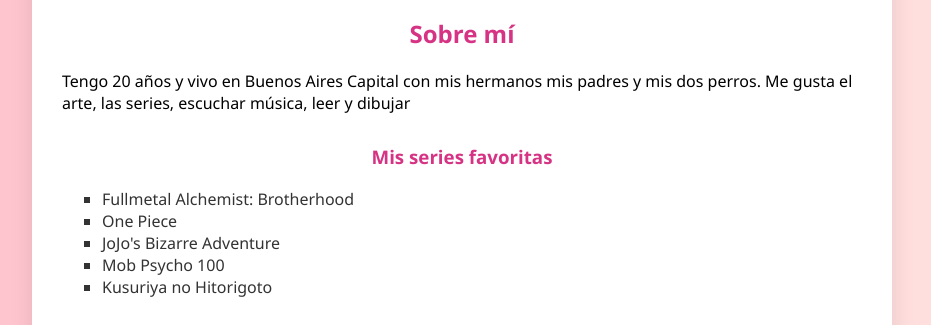
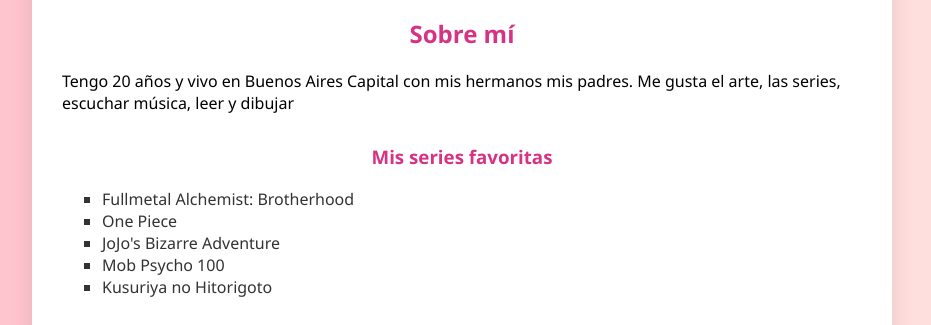
Before and after one commit to aristogato248/Prueba, a plain HTML site: page index.html in a window 1280 px wide. Shown: the part 469-794 px from the top of the page, without its empty margins (178-1109 px from the left). Drawn offline with Linux system fonts and the light colour scheme.

Commit message:
Update index.html

```diff
--- a/index.html
+++ b/index.html
@@ -15,7 +15,7 @@
 
         <section class="descripcion">
             <h2>Sobre mí</h2>
-            <p>Tengo 20 años y vivo en Buenos Aires Capital con mis hermanos mis padres y mis dos perros. Me gusta el arte, las series, escuchar música, leer y dibujar  </p>
+            <p>Tengo 20 años y vivo en Buenos Aires Capital con mis hermanos mis padres. Me gusta el arte, las series, escuchar música, leer y dibujar  </p>
         </section>
 
         <section class="series">
```
